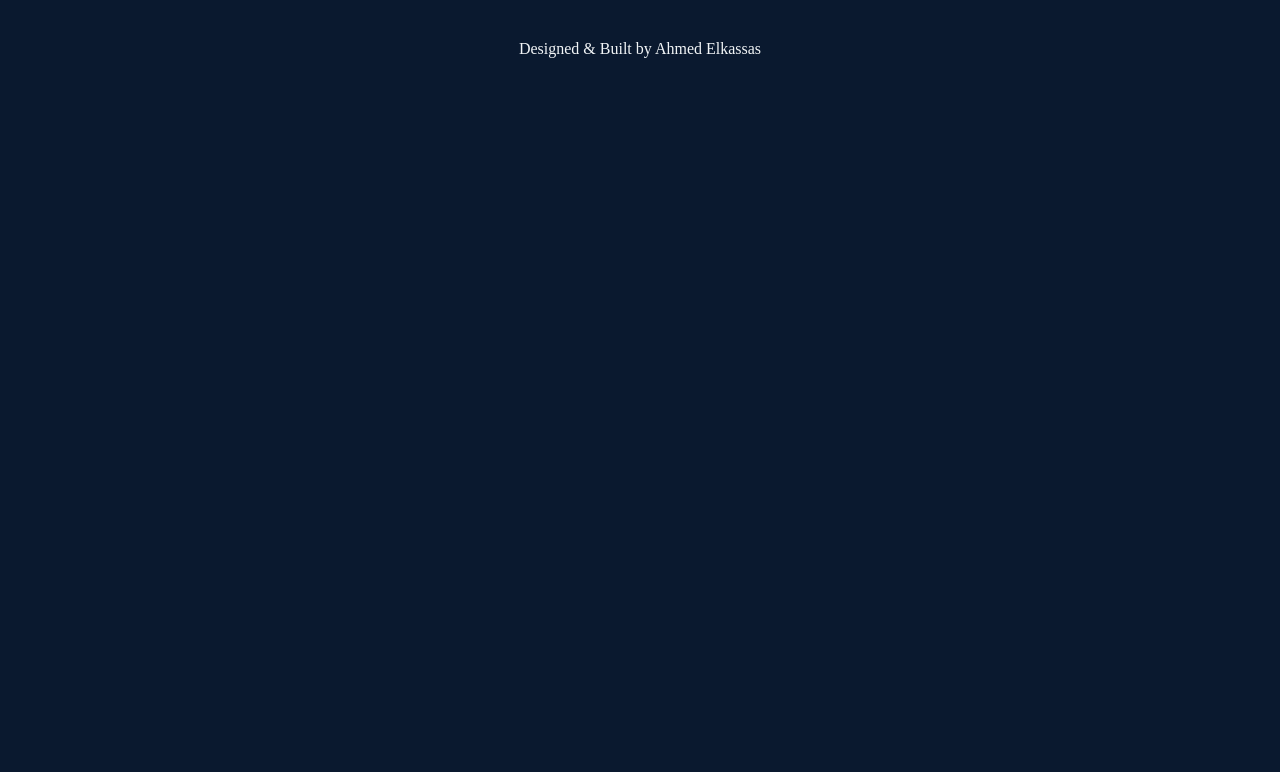
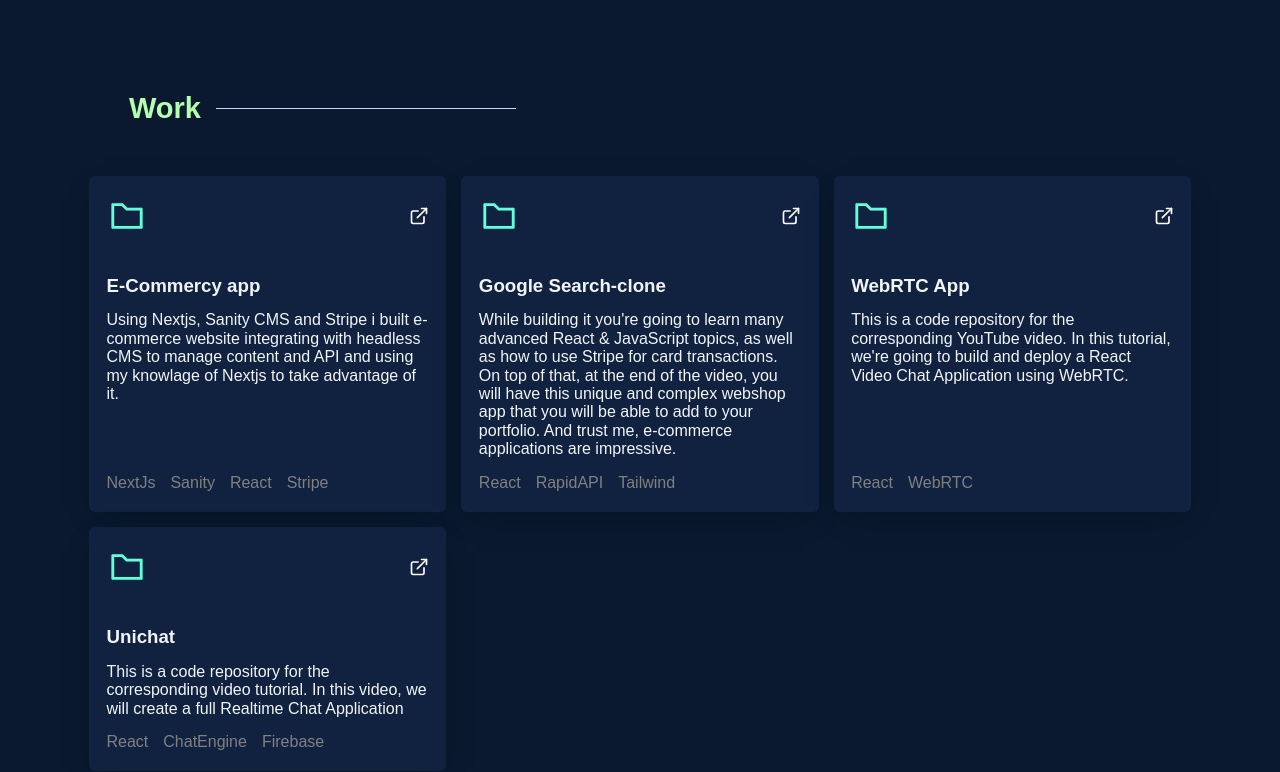
Before and after one commit to Ahmed-Elkassas/portfolio-with-nextjs, a Next.js app: page / in a window 1280 px wide. Shown: the part 538-1310 px from the top of the page. Before the commit the page ends 800 px from the top, so only its background shows below. Built offline with nearby package versions, Linux system fonts and the light colour scheme; a web font is replaced by a local one.

Commit message:
Create work section & edit some layout styles

```diff
--- a/components/header/Header.js
+++ b/components/header/Header.js
@@ -33,10 +33,10 @@
       </li>
     </Div2>
       <Div3>
-        <SocialIcons href="https://google.com">
+        <SocialIcons href="https://github.com/Ahmed-Elkassas" target="_blank">
           <AiFillGithub size="3rem" />
         </SocialIcons>
-        <SocialIcons href="https://google.com">
+        <SocialIcons href="https://www.linkedin.com/in/ahmed-elkassas/" target="_blank">
           <FaLinkedinIn size="2.7rem" />
         </SocialIcons>
       </Div3>
--- a/components/header/HeaderStyles.js
+++ b/components/header/HeaderStyles.js
@@ -6,9 +6,7 @@
   grid-template-columns: repeat(4, 1fr);
   grid-template-rows: 1fr;
   grid-column-gap: 2rem;
-  padding: 1rem;
   padding-top: 2rem;
-  width: 85%;
   margin: auto;
   @media ${(props) => props.theme.breakpoints.sm} {
     display: grid;
--- a/components/layout/LayoutStyles.js
+++ b/components/layout/LayoutStyles.js
@@ -4,4 +4,5 @@
 max-width: 1280px;
 width: 90%;
 margin: auto;
+padding: 10px 25px;
 `;
--- /dev/null
+++ b/components/works/Works.js
@@ -0,0 +1,48 @@
+import {AiOutlineFolder} from 'react-icons/ai';
+import {FiExternalLink} from 'react-icons/fi'
+
+import { GridContainer,GridItem, Title, MainSection } from 'styles/global';
+import { Card, CardHeader, CardTitle, CardContent, CardFooter } from './workStyles';
+
+import {projects} from 'data/constants'
+
+const Works = () => {
+  return (
+    <MainSection padding id="work">
+        <Title>
+            Work
+        </Title>
+        <GridContainer>
+            {projects.map(item => {
+                return (
+                    <GridItem key={item.id}>
+                       <Card>
+                         <header style={{width: '100%'}}>
+                            <CardHeader>
+                                <div className='project__folder'>
+                                    <AiOutlineFolder size="4rem" />
+                                </div>
+                                <div className='project__links'>
+                                    <a href={item.source}>
+                                        <FiExternalLink size="2rem" />
+                                    </a>
+                                </div>
+                            </CardHeader>
+                            <CardTitle>{item.title}</CardTitle>
+                            <CardContent>{item.description}</CardContent>
+                         </header>
+                         <CardFooter>
+                            {item.tags.map((tag, idx) => (
+                                <span key={idx}>{tag}</span>
+                            ))}
+                         </CardFooter>
+                       </Card>
+                    </GridItem>
+                )
+            })}
+        </GridContainer>
+    </MainSection>
+  )
+}
+
+export default Works;
--- /dev/null
+++ b/components/works/workStyles.js
@@ -0,0 +1,53 @@
+import styled from "styled-components";
+
+export const Card = styled.div`
+    display: flex;
+    -webkit-box-pack: justify;
+    justify-content: space-between;
+    -webkit-box-align: center;
+    flex-direction: column;
+    align-items: flex-start;
+    position: relative;
+    height: 100%;
+    padding: 2rem 1.75rem;
+    background-color: #112240;
+    border-radius: 6px;
+    box-shadow:  0 10px 30px -15px rgba(2,12,27,0.7);
+`
+export const CardHeader = styled.div`
+    display: flex;
+    -webkit-box-pack: justify;
+    justify-content: space-between;
+    -webkit-box-align: center;
+    align-items: center;
+    margin-bottom: 35px;
+    .project__folder {
+        color: ${(props) => props.theme.colors.mainColor};
+    }
+    .project__links a {
+        color: #fff;
+    }
+    svg {
+        stroke-linecap: round;
+        stroke-linejoin: round;
+        stroke-width: 2;
+    }
+`
+
+export const CardTitle = styled.h3`
+
+`
+
+export const CardContent = styled.p`
+    margin: 15px auto;
+`
+export const CardFooter = styled.footer`
+    display: flex;
+    justify-content: space-between;
+    align-items: center;
+    gap: 15px;
+    span {
+        color: gray;
+        display: block;
+    }
+`
--- /dev/null
+++ b/data/constants.js
@@ -0,0 +1,37 @@
+export const projects = [
+  {
+    id: 1,
+    title: "E-Commercy app",
+    description: "Using Nextjs, Sanity CMS and Stripe i built e-commerce website integrating with headless CMS to manage content and API and using my knowlage of Nextjs to take advantage of it.",
+    tags: ["NextJs", "Sanity", "React", "Stripe"],
+    source: "https://github.com/Ahmed-Elkassas/ecommercy-app",
+    visit: "https://github.com/Ahmed-Elkassas/ecommercy-app"
+  },
+  {
+    id: 2,
+    title: "Google Search-clone",
+    description:
+      "While building it you're going to learn many advanced React & JavaScript topics, as well as how to use Stripe for card transactions. On top of that, at the end of the video, you will have this unique and complex webshop app that you will be able to add to your portfolio. And trust me, e-commerce applications are impressive.",
+    tags: ["React", "RapidAPI", "Tailwind"],
+    source: "https://github.com/Ahmed-Elkassas/google-search-clone",
+    visite: ""
+  },
+  {
+    id: 3,
+    title: "WebRTC App",
+    description:
+      "This is a code repository for the corresponding YouTube video. In this tutorial, we're going to build and deploy a React Video Chat Application using WebRTC.",
+    tags: ["React", "WebRTC"],
+    source: "https://google.com",
+    visite: ""
+  },
+  {
+    id: 4,
+    title: "Unichat",
+    description:
+      "This is a code repository for the corresponding video tutorial. In this video, we will create a full Realtime Chat Application",
+    tags: ["React", "ChatEngine", "Firebase"],
+    source: "https://google.com",
+    visite: ""
+  },
+];
--- a/pages/index.js
+++ b/pages/index.js
@@ -3,6 +3,7 @@
 import BackgroundAnimation from "components/hero/BackgroundAnimation";
 
 import { Section } from "styles/global";
+import  Works  from "components/works/Works";
 
 const Home = () => {
   return (
@@ -11,6 +12,7 @@
           <Hero />
           <BackgroundAnimation />
       </Section>
+      <Works />
     </Layout>
   );
 };
--- a/styles/global/index.js
+++ b/styles/global/index.js
@@ -3,23 +3,21 @@
 export const Section = styled.section`
     display: ${props => props.grid ? "grid" : "flex"};
     flex-direction: ${props => props.row ? "row" : "column"};
-    padding: ${(props) => props.nopadding ? "0" : "32px 48px 0" };
     margin: auto 0;
     max-width: 1040px;
     position: relative;
-    /* overflow: hidden; */
     grid-template-columns: 1fr 1fr;
     @media ${(props) => props.theme.breakpoints.md} {
-        padding: 24px 10px;
         flex-direction: column;
     }
     @media ${(props) => props.theme.breakpoints.sm} {
-        padding: ${(props) => props.nopadding ? "0": "16px 16px 0"};
         width: calc(100vw - 32px);
         flex-direction: column;
     }
 `
-
+export const MainSection = styled.section`
+    padding: ${props => props.padding ? '100px 0px' : '0px'};
+`
 export const SectionTitle = styled.h2`
     font-size: ${(props) => props.main ? '56px' : '49px'};
     line-height: ${(props) => props.main ? '60px' : '50px'};
@@ -64,6 +62,48 @@
     font-size: 16px;
     line-height: 24px;
     padding-bottom: 16px;
+  }
+`
+export const GridContainer = styled.ul`
+  list-style: none;
+    padding: 0px;
+    margin: 50px 0px 0px;
+    display: grid;
+    grid-template-columns: repeat(auto-fill, minmax(300px, 1fr));
+    gap: 15px;
+    position: relative;
+`
+export const GridItem = styled.li`
+  transition: all 0.25s cubic-bezier(0.645, 0.045, 0.355, 1) 0s, opacity 0.5s cubic-bezier(0.645, 0.045, 0.355, 1) 0s, transform 0.5s cubic-bezier(0.645, 0.045, 0.355, 1) 0s;
+  visibility: visible;
+  opacity: 1;
+  transform: matrix3d(1, 0, 0, 0, 0, 1, 0, 0, 0, 0, 1, 0, 0, 0, 0, 1);
+
+  &:hover {
+    transform: translateY(-7px);
+  }
+`
+
+export const Title = styled.h2`
+  position: relative;
+  display: flex;
+  -webkit-box-align: center;
+  align-items: center;
+  margin: 0px 40px 40px;
+  font-size: 29px;
+  font-weight: 900;
+  width: 100%;
+  color: #B3FFAE;
+  &::after {
+    content: "";
+    position: relative;
+    top: 0px;
+    left: 0;
+    width: 300px;
+    height: 1px;
+    display: block;
+    background: #ccd6f6;
+    margin-left: 15px;
   }
 `
 
@@ -125,5 +165,4 @@
   &:active {
     scale: .96
   }
-
 `
```
